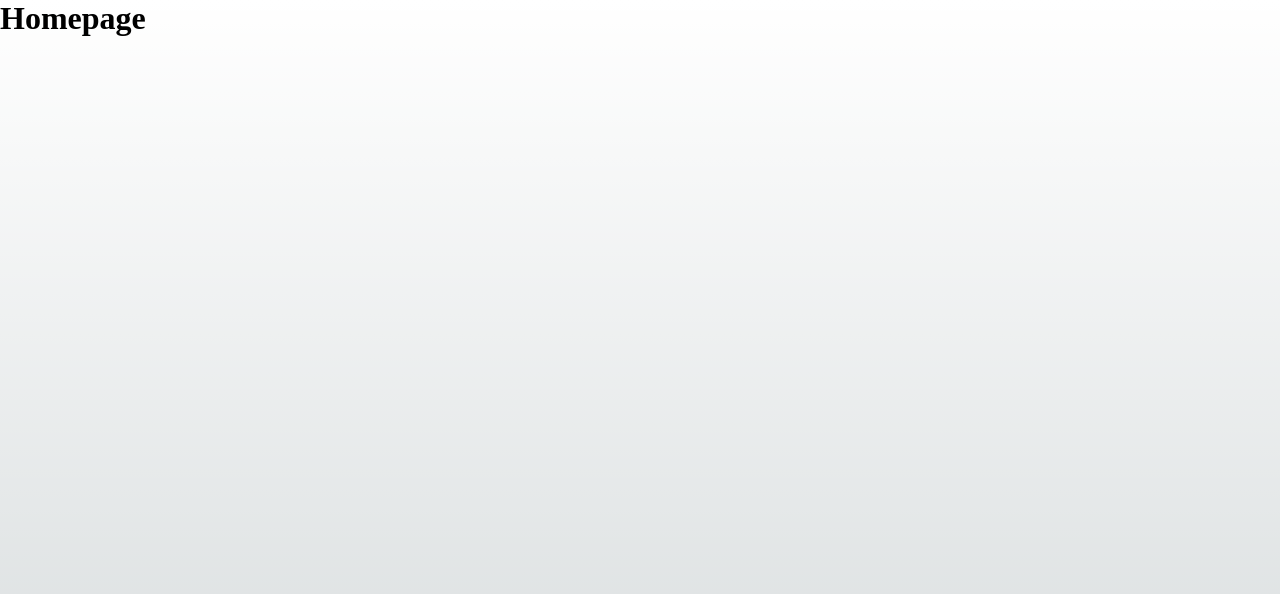
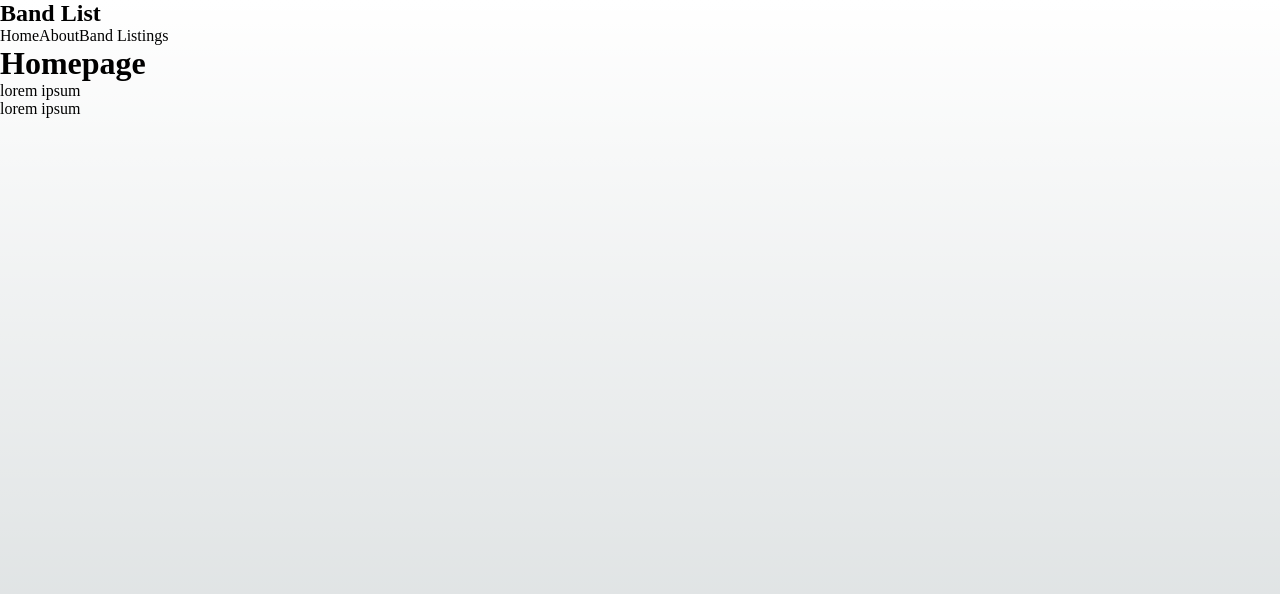
Before and after one commit to tombill143/foofest, a Next.js app: page / in a window 1280 px wide. Shown: the top 594 px of the page. Built offline with nearby package versions, Linux system fonts and the light colour scheme.

Commit message:
commiting to my branch

```diff
--- a/src/pages/bands/componants/Navbar.js
+++ b/src/pages/bands/componants/Navbar.js
@@ -6,15 +6,9 @@ const Navbar = () => {
       <div class="logo">
         <h1>Band List</h1>
       </div>
-      <Link href="/">
-        <a>Home</a>
-      </Link>
-      <Link href="/about">
-        <a>About</a>
-      </Link>
-      <Link href="/bands">
-        <a>Band Listings</a>
-      </Link>
+      <Link href="/">Home</Link>
+      <Link href="/about">About</Link>
+      <Link href="/bands">Band Listings</Link>
     </nav>
   );
 };
--- a/src/pages/index.js
+++ b/src/pages/index.js
@@ -1,13 +1,14 @@
 import Head from "next/head";
 import Navbar from "./bands/componants/Navbar";
-import { Inter } from "next/font/google";
-
-const inter = Inter({ subsets: ["latin"] });
+import styles from "../styles/Home.module.css";
 
 export default function Home() {
   return (
     <div>
+      <Navbar />
       <h1>Homepage</h1>
+      <p>lorem ipsum</p>
+      <p>lorem ipsum</p>
     </div>
   );
 }
```
